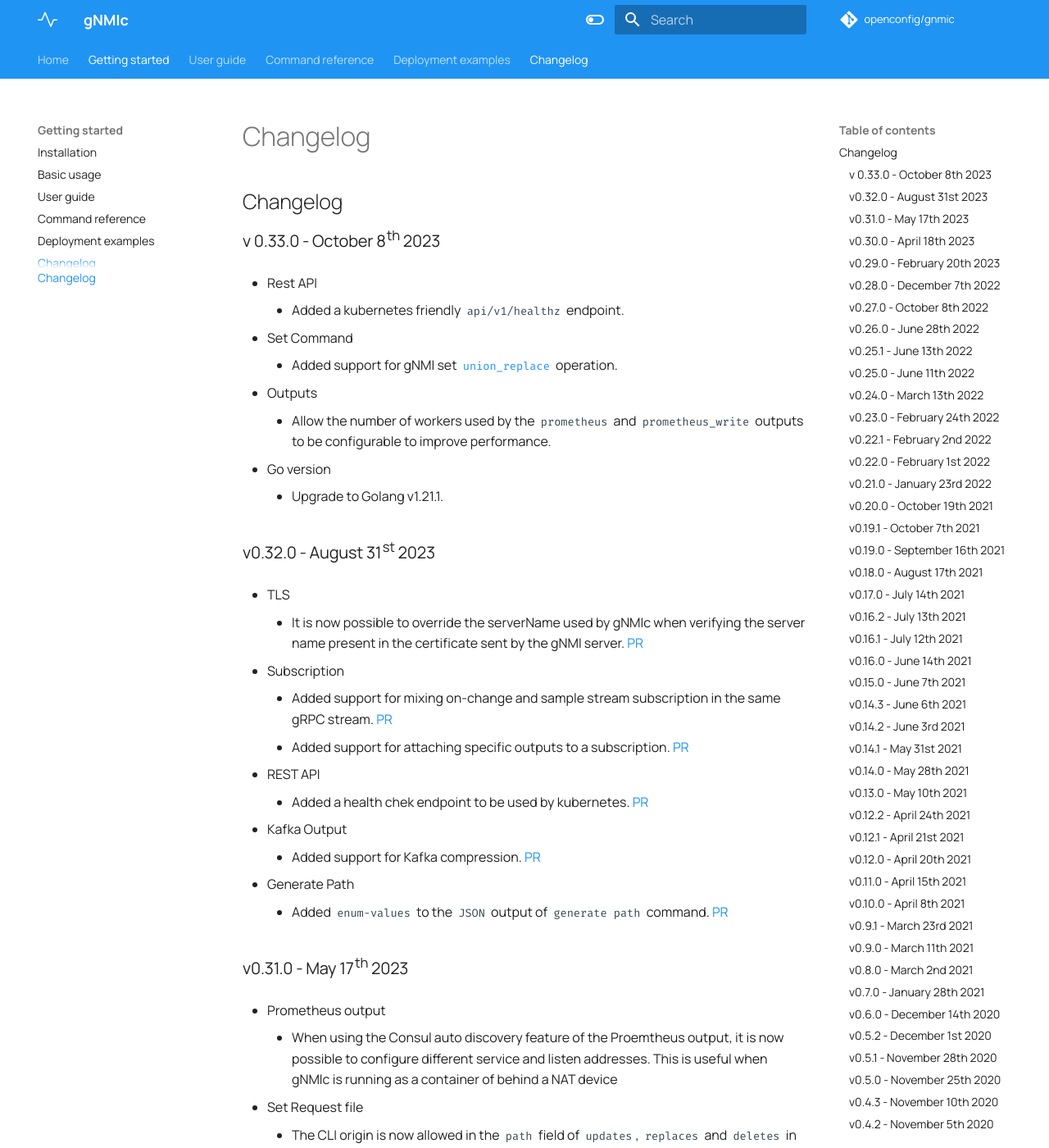
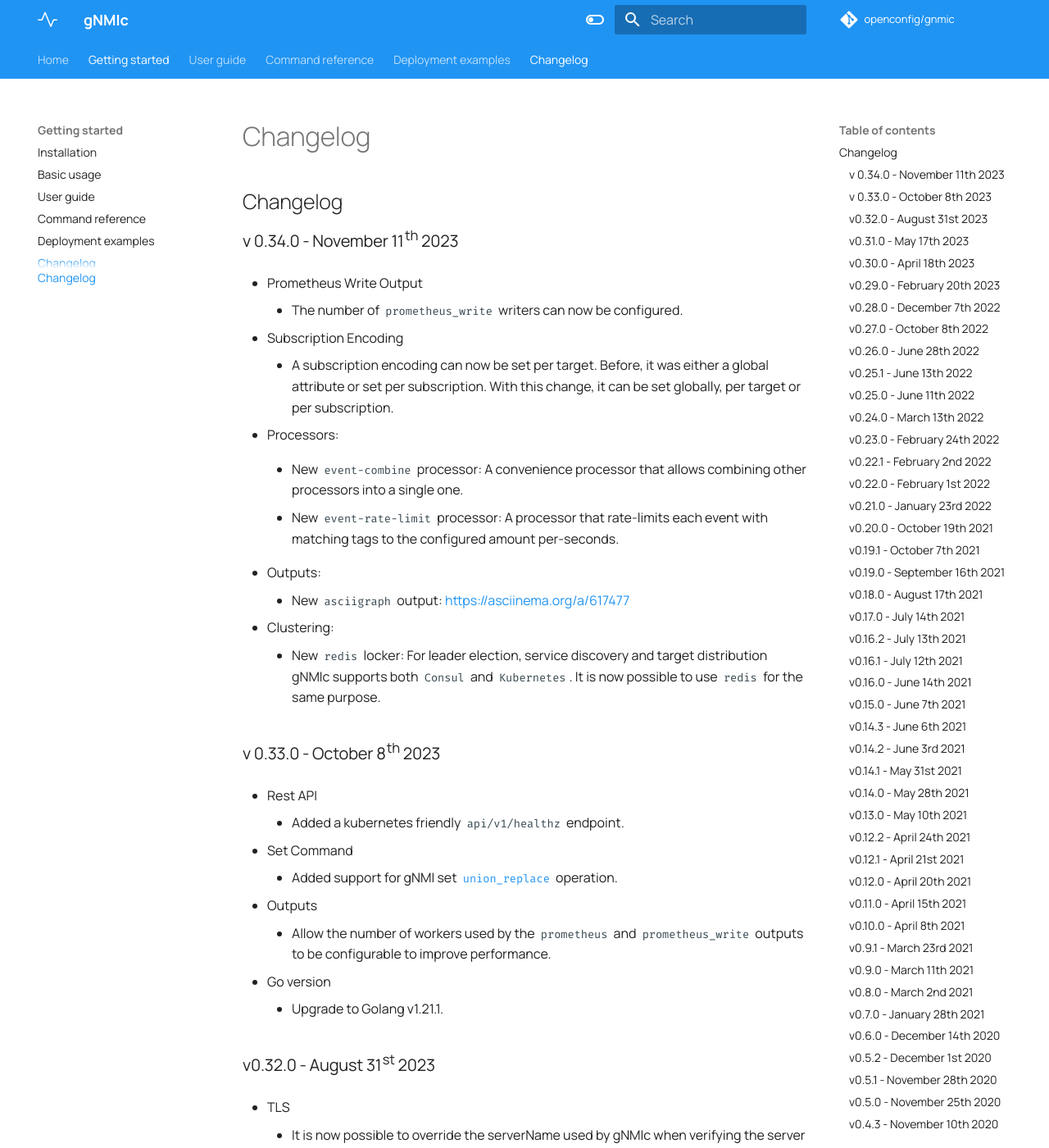
Before and after one commit to openconfig/gnmic, an MkDocs documentation site: the page built from docs/changelog.md, in a window 1280 px wide and 1400 px high. Shown: the whole window at 82% size. Built offline with MkDocs 1.6.1 and Material for MkDocs 9.7.7, drawn with Linux system fonts in a browser that asks for light colours; comment, search, counter and statistics services are not loaded.

Commit message:
add v0.34.0 changelog

```diff
--- a/docs/changelog.md
+++ b/docs/changelog.md
@@ -1,4 +1,29 @@
 ## Changelog
+
+### v 0.34.0 - November 11th 2023
+
+- Prometheus Write Output
+
+    - The number of `prometheus_write` writers can now be configured.
+
+- Subscription Encoding
+
+    - A subscription encoding can now be set per target. Before, it was either a global attribute or set per subscription.
+        With this change, it can be set globally, per target or per subscription.
+
+- Processors:
+
+    - New `event-combine` processor: A convenience processor that allows combining other processors into a single one.
+
+    - New `event-rate-limit` processor: A processor that rate-limits each event with matching tags to the configured amount per-seconds.
+
+- Outputs:
+
+    - New `asciigraph` output: https://asciinema.org/a/617477
+
+- Clustering:
+
+    - New `redis` locker: For leader election, service discovery and target distribution gNMIc supports both `Consul` and `Kubernetes`. It is now possible to use `redis` for the same purpose.
 
 ### v 0.33.0 - October 8th 2023
 
```
